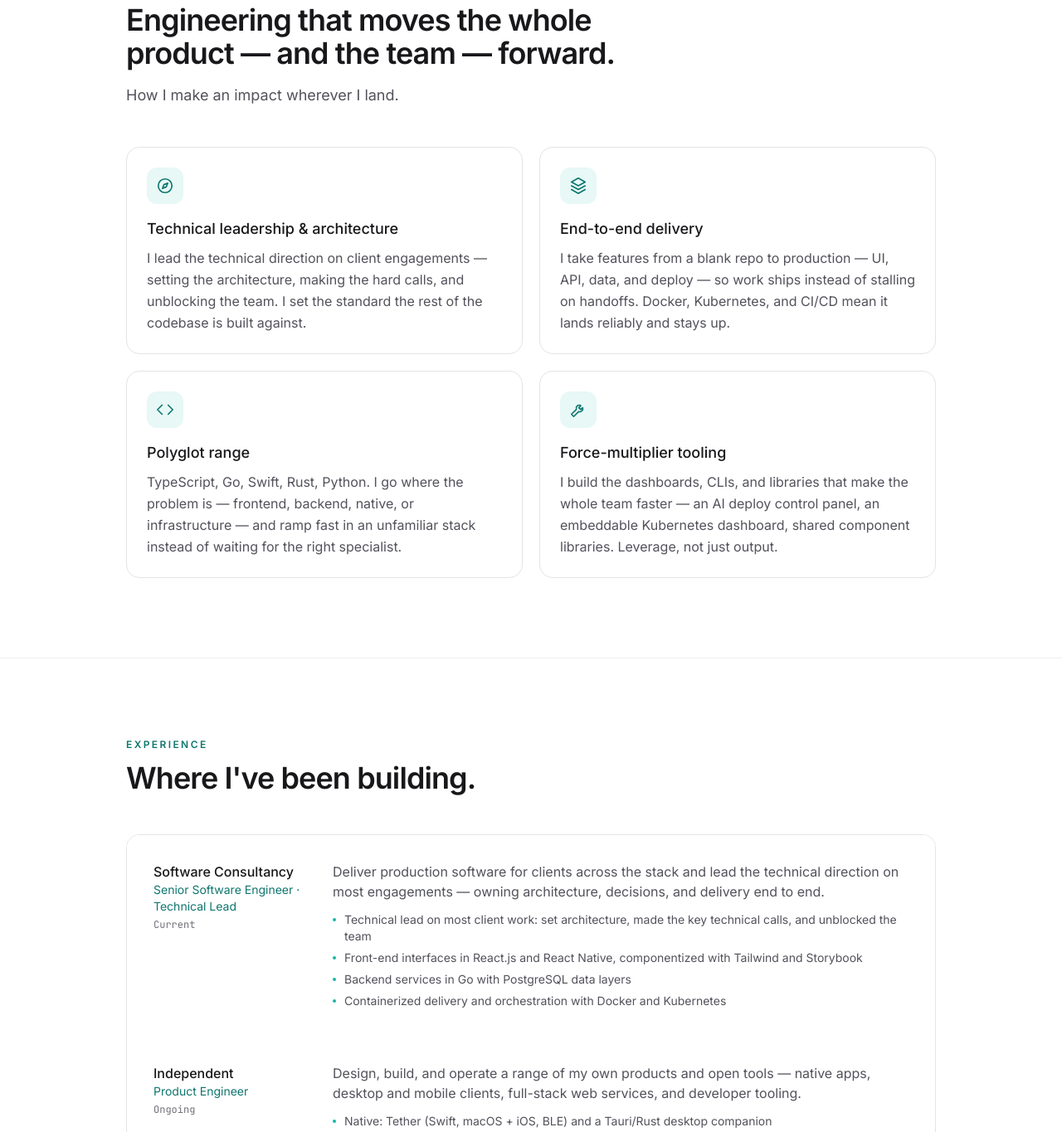
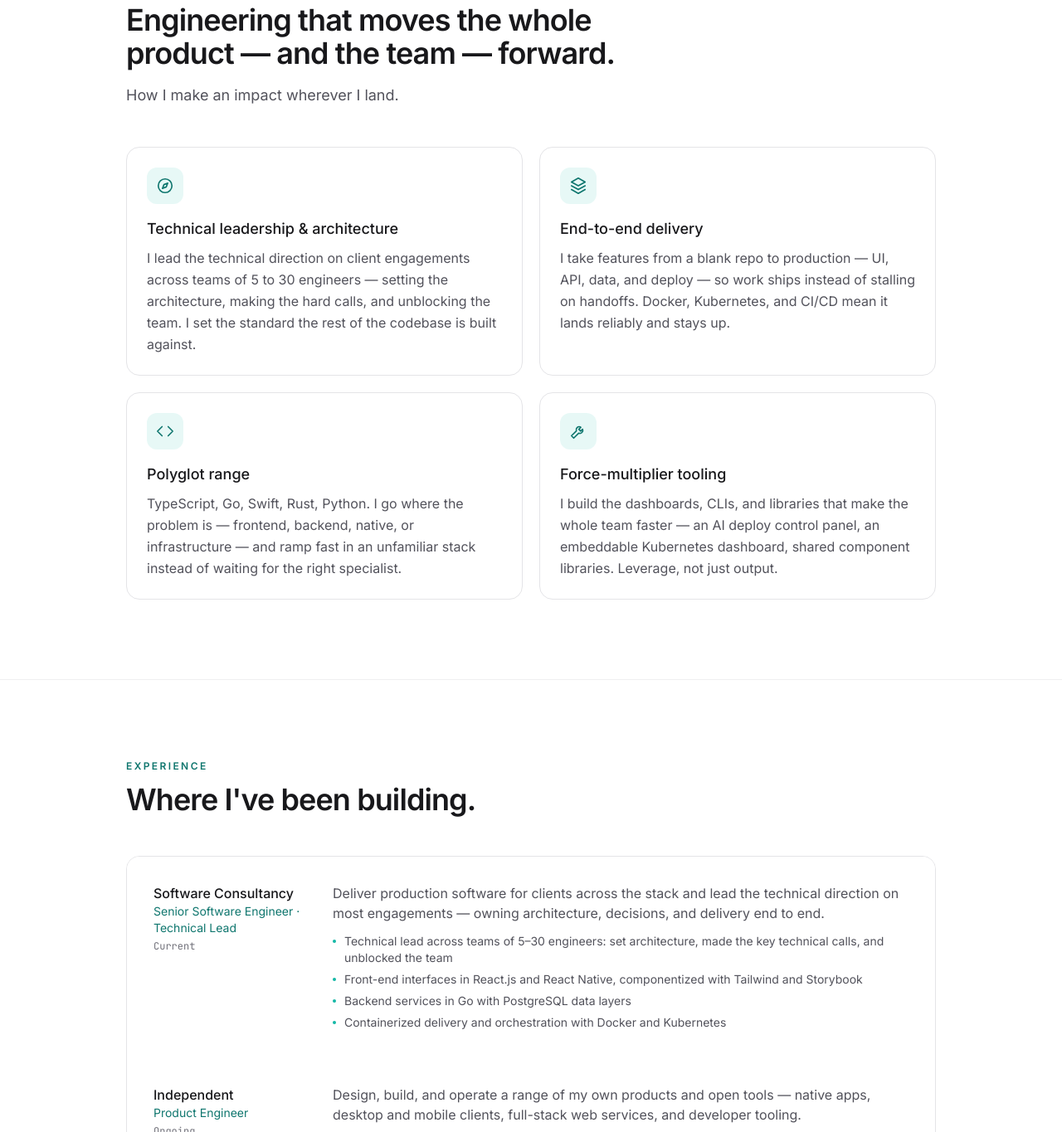
Before and after one commit to waynecodez/waynep-me, a React (Vite) app: page / in a window 1280 px wide. Shown: the part 1058-2423 px from the top of the page at 83% size. Built offline with nearby package versions, Linux system fonts and the light colour scheme.

Commit message:
copy: quantify leadership — teams of 5-30 engineers

```diff
--- a/src/components/Experience.tsx
+++ b/src/components/Experience.tsx
@@ -15,7 +15,7 @@ const roles: Role[] = [
 		summary:
 			"Deliver production software for clients across the stack and lead the technical direction on most engagements — owning architecture, decisions, and delivery end to end.",
 		highlights: [
-			"Technical lead on most client work: set architecture, made the key technical calls, and unblocked the team",
+			"Technical lead across teams of 5–30 engineers: set architecture, made the key technical calls, and unblocked the team",
 			"Front-end interfaces in React.js and React Native, componentized with Tailwind and Storybook",
 			"Backend services in Go with PostgreSQL data layers",
 			"Containerized delivery and orchestration with Docker and Kubernetes",
--- a/src/components/Strengths.tsx
+++ b/src/components/Strengths.tsx
@@ -4,7 +4,7 @@ const strengths = [
 	{
 		icon: CompassIcon,
 		title: "Technical leadership & architecture",
-		body: "I lead the technical direction on client engagements — setting the architecture, making the hard calls, and unblocking the team. I set the standard the rest of the codebase is built against.",
+		body: "I lead the technical direction on client engagements across teams of 5 to 30 engineers — setting the architecture, making the hard calls, and unblocking the team. I set the standard the rest of the codebase is built against.",
 	},
 	{
 		icon: LayersIcon,
```
